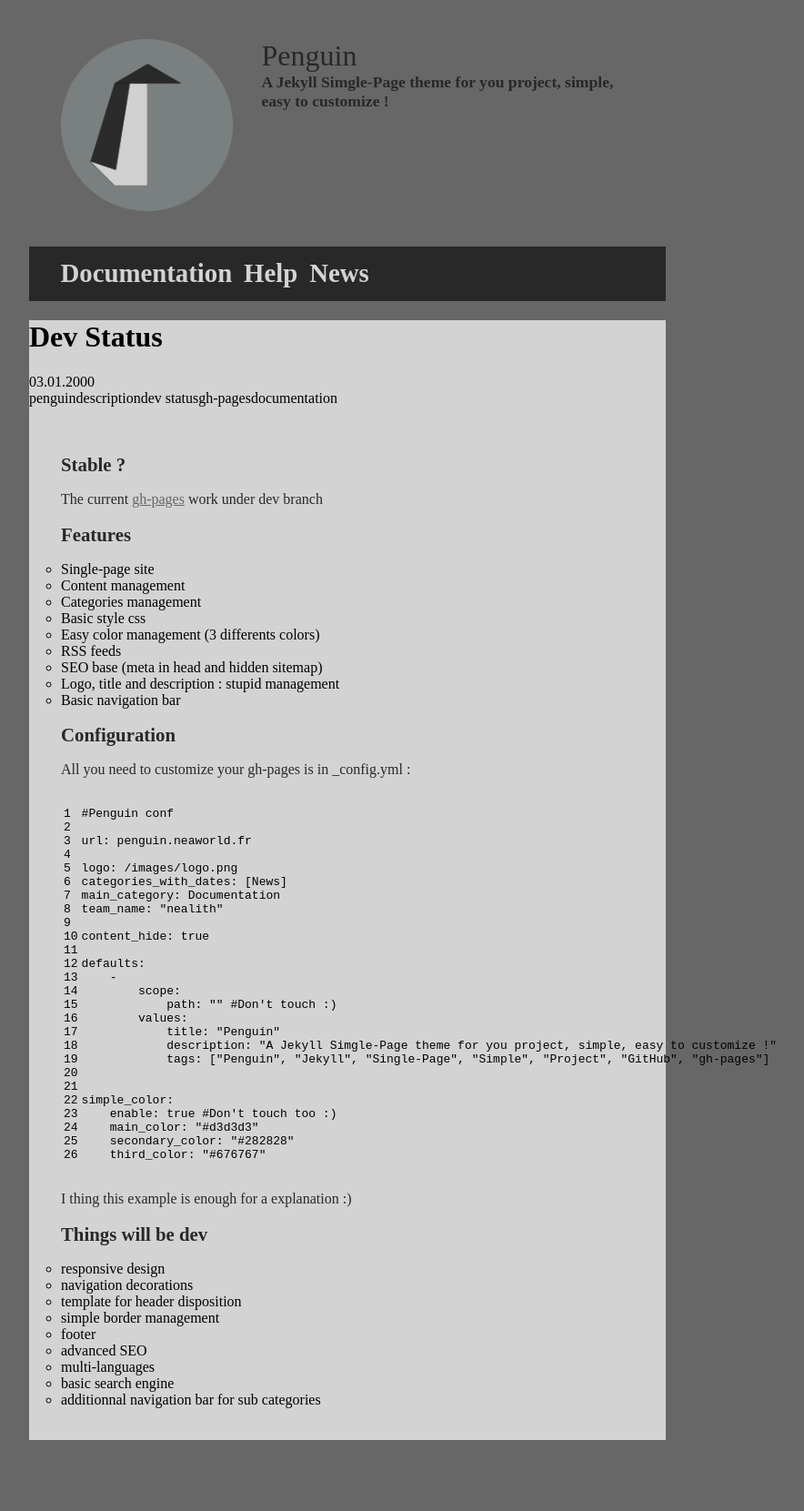
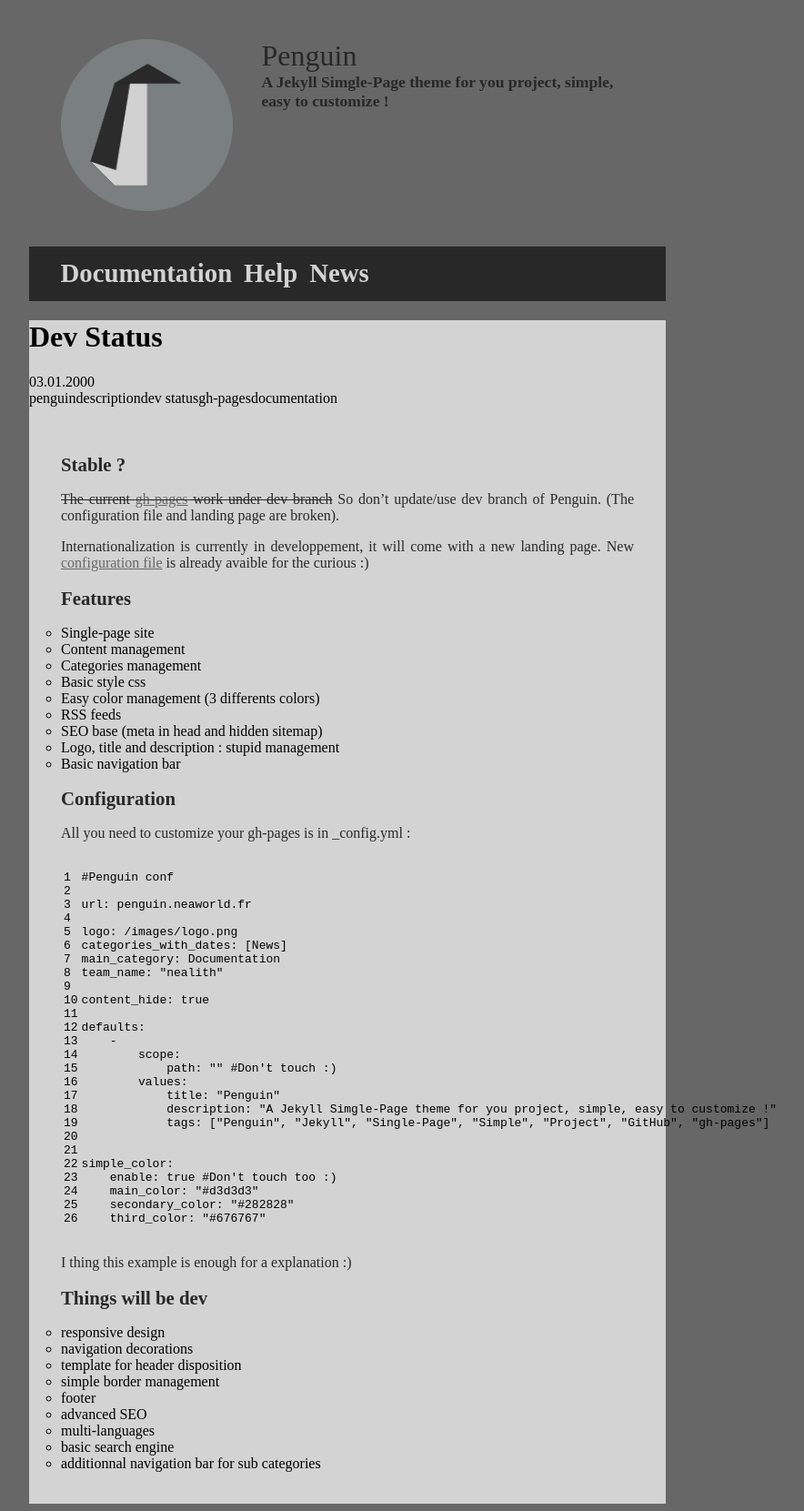
Before and after one commit to romainringenbach/Penguin, a Jekyll site: the page built from _posts/2000-01-03-Dev_status.md, in a window 1280 px wide. Shown: the whole page at 91% size, without its empty margins (258-1142 px from the left). Built offline with Jekyll 4.4.1, drawn with Linux system fonts in a browser that asks for light colours; before the commit the page ends 1591 px from its top, so only the background shows below that.

Commit message:
Change the dev status

```diff
--- a/_posts/2000-01-03-Dev_status.md
+++ b/_posts/2000-01-03-Dev_status.md
@@ -9,7 +9,10 @@
 
 # Stable ?
 
-The current [gh-pages](http://penguin.neaworld.fr/) work under dev branch
+~~The current [gh-pages](http://penguin.neaworld.fr/) work under dev branch~~ So don't update/use dev branch of Penguin. (The configuration file and landing page are broken).
+
+Internationalization is currently in developpement, it will come with a new landing page.
+New [configuration file](https://github.com/nealith/Penguin/blob/dev/_data/penguin.yml) is already avaible for the curious :)
 
 # Features
 
```
